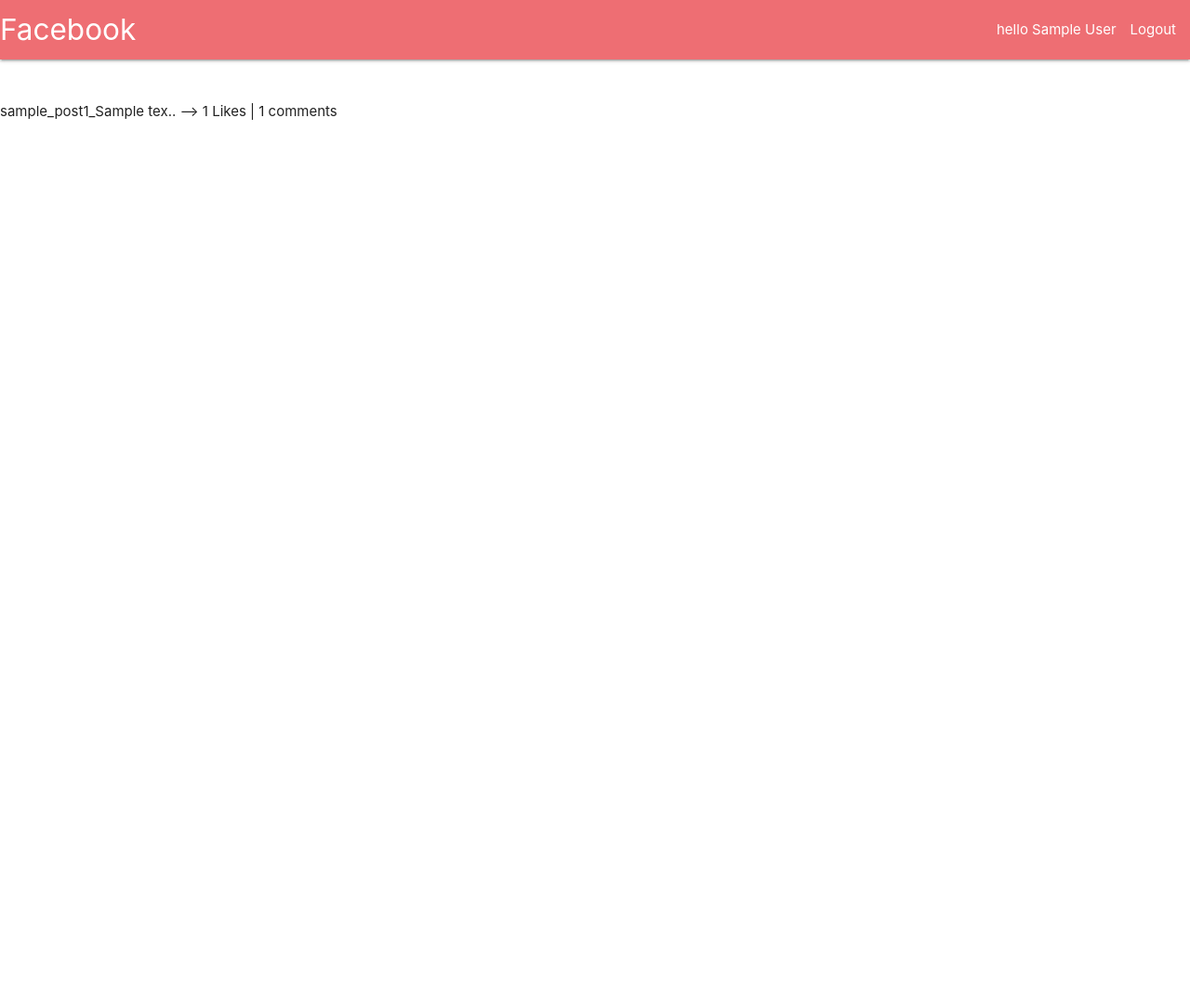
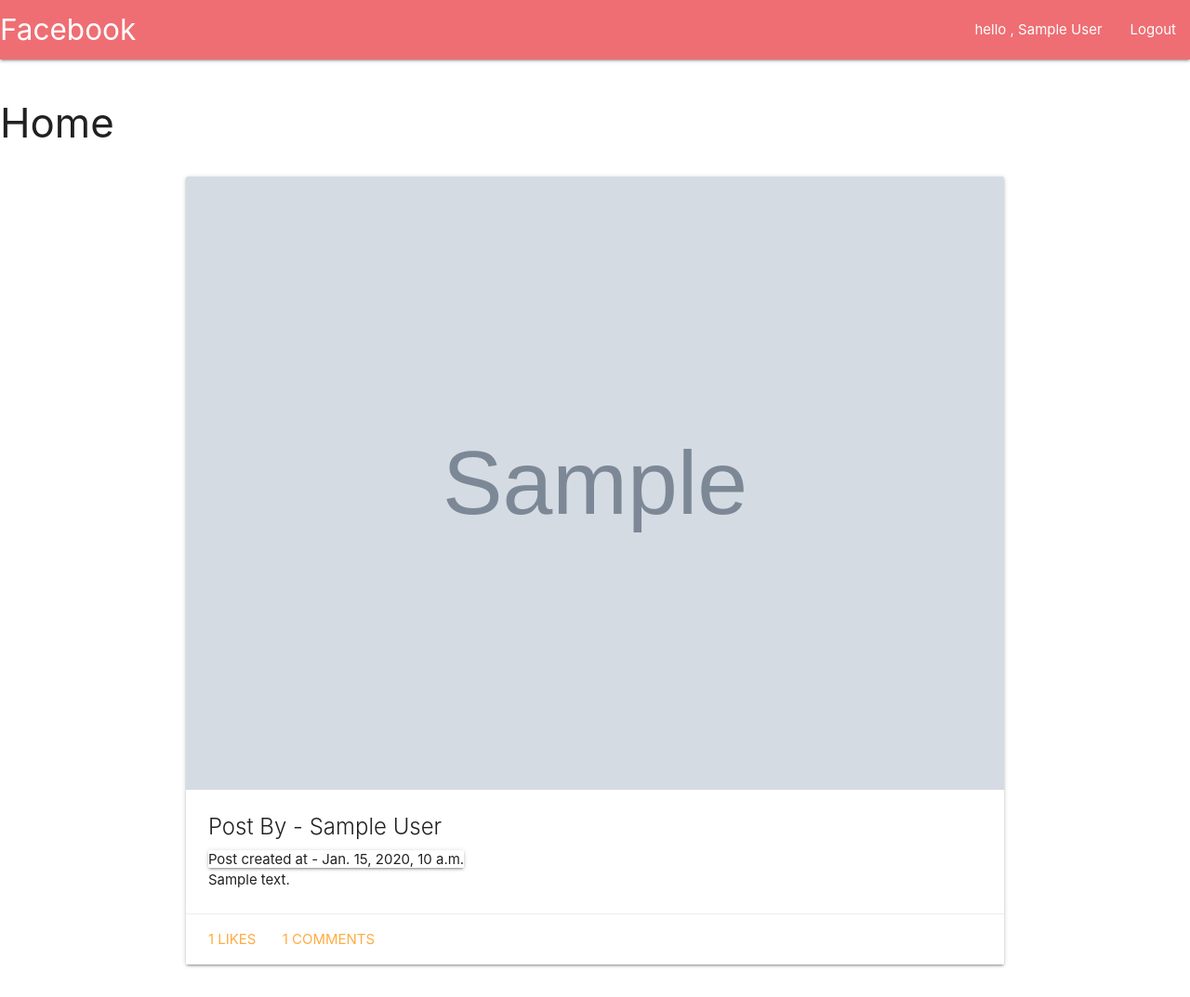
Before and after one commit to soumyadeep28/Blogpost, a Django app: page /home/ in a window 1280 px wide. Shown: the whole page at 93% size. Before the commit the page ends 129 px from the top, so only its background shows below. Run offline with Django 3.2, Linux system fonts and the light colour scheme; a user stored in the database is signed in; tables that the repository leaves empty hold one stand-in row (values such as "Sample post"); grey boxes marked "Sample" are stand-in pictures.

Commit message:
updated all the files for home and posts

```diff
--- a/templates/base.html
+++ b/templates/base.html
@@ -16,7 +16,7 @@
           <a href="/" class="brand-logo">Facebook</a>
           <ul id="nav-mobile" class="right hide-on-med-and-down">
             {% if user.is_authenticated %}
-                <li> hello {{ user.first_name }} {{ user.last_name }} </li>
+                <li> <a href="/home">hello , {{ user.first_name }} {{ user.last_name }} </a>   </li>
                 <li><a href="auth/logout">Logout</a></li>
             {% else %}
                 <li><a href="auth/login">Login</a></li>
--- a/templates/social/component/post.html
+++ b/templates/social/component/post.html
@@ -13,4 +13,8 @@
             {{post.content}}
       </p>
     </div>
+    <div class="card-action">
+      <a href="#">{{ post.likes_set.count }} Likes</a>
+      <a href="#">{{ post.comment_set.count }} Comments</a>
+    </div>
   </div>
--- a/templates/social/home.html
+++ b/templates/social/home.html
@@ -2,15 +2,25 @@
 
 
 {% block body %}
+<h2 class="container">
+<h3>Home </h3>
+<div class="row">
+    <div class="col s12">
+        <ul>
+            {% for post in posts %}
 
-<ul>
-    {% for post in posts %}
-
-     <li> {{ post}} --> {{ post.likes_set.count }} Likes | {{ post.comment_set.count }} comments
-     </li>
+             <li>
+                 <div class="container">
+                    {% include 'social/component/post.html' %}
+                </div>
+             </li>
 
 
-    {% endfor%}
-</ul>
+            {% endfor%}
+        </ul>
+    </div>
+</div>
+</h2>
+
 
 {% endblock %}
```
Also changed, not shown: media/2d4ac78e-fc99-45b3-9ba6-86b5f72c4a9b.jpg (added).
